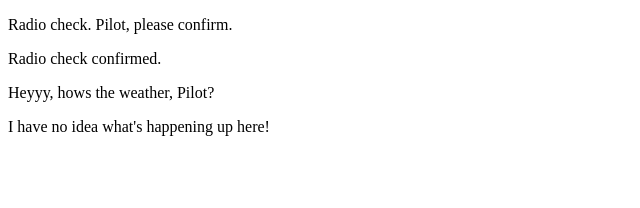
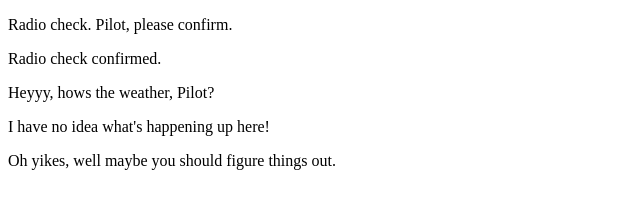
Before and after one commit to karaunderwood/communication-log2, a plain HTML site: page index.html in a window 1280 px wide. Shown: the whole page, without its empty margins (0-640 px from the left). Drawn offline with Linux system fonts and the light colour scheme.

Commit message:
added yikes line

```diff
--- a/index.html
+++ b/index.html
@@ -10,5 +10,6 @@
     <p>Radio check confirmed.</p>
     <p>Heyyy, hows the weather, Pilot?</p>
     <p>I have no idea what's happening up here!</p>
+    <p>Oh yikes, well maybe you should figure things out.</p>
 </body>
 </html>
```
